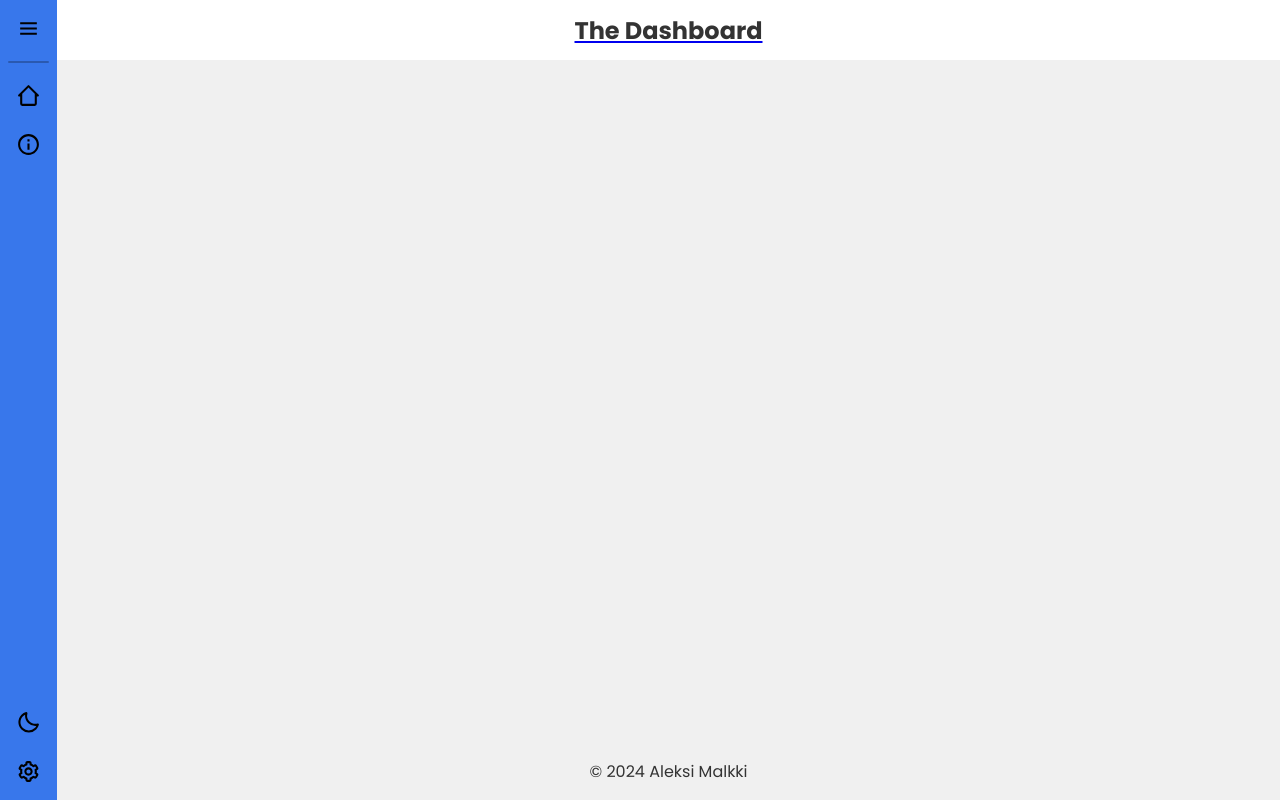
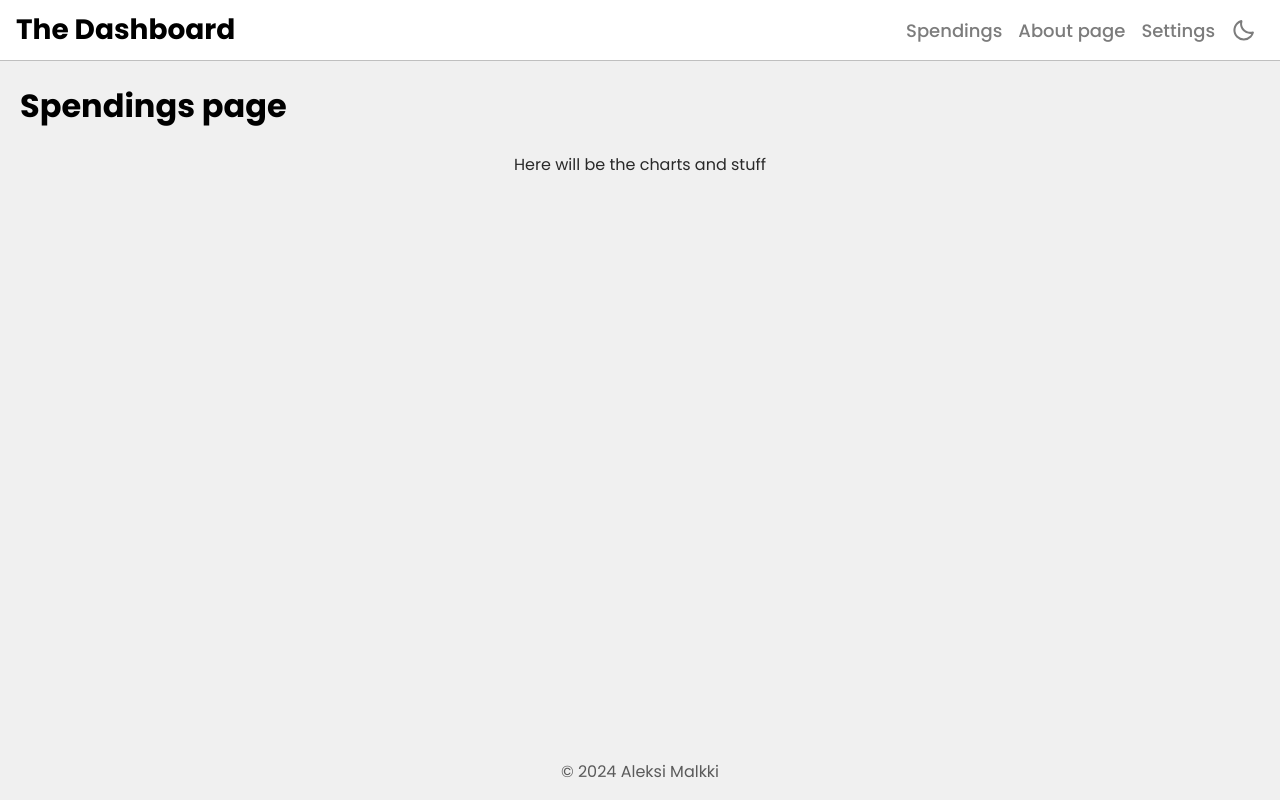
Before and after one commit to Alkama4/The-Dashboard, a Vue app: page /spendings in a window 1280 px wide. Built offline with nearby package versions, Linux system fonts and the light colour scheme.

Commit message:
Pivot to topbar

```diff
--- a/src/App.vue
+++ b/src/App.vue
@@ -1,6 +1,6 @@
 <template>
-    <TopBar/>
-    <SideBar @toggle-dark-mode="toggleDarkMode" @toggle-side-bar="toggleSideBar"/>
+    <TopBar @toggle-dark-mode="toggleDarkMode"/>
+    <!-- <SideBar @toggle-dark-mode="toggleDarkMode" @toggle-side-bar="toggleSideBar"/> -->
     <main>
         <RouterView/>
     </main>
@@ -14,14 +14,14 @@
 import { toggleDarkMode, initializeDarkMode } from './utils/darkMode';
 import { toggleSideBar , initializeSideBar} from './utils/sideBar';
 import TopBar from './components/TopBar.vue';
-import SideBar from './components/SideBar.vue';
+// import SideBar from './components/SideBar.vue';
 
 // Exports
 export default {
     name: 'App',
     components: {
         TopBar,
-        SideBar,
+        // SideBar,
     },
     mounted() {
         initializeDarkMode();
--- a/src/assets/global.css
+++ b/src/assets/global.css
@@ -4,15 +4,13 @@
     --font-size-base: 1rem;
     --font-size-large: 1.25rem;
     --font-size-heading: 2rem;
+    --font-size-logo: 1.75rem;
 
     /* spacing */
     --spacing-xs: 4px;
     --spacing-sm: 8px;
     --spacing-md: 16px;
     --spacing-lg: 32px;
-
-    /* Sizes */
-    --size-icon: 25px;
 
     /* border radius */
     --border-radius-small: 4px;
@@ -24,9 +22,11 @@
     --color-primary: #3498db;
     --color-secondary: #2ecc71;
     --color-accent: #e74c3c;
-    --color-text: #333;
+    --color-text: #292929;
+    --color-text-bold: #000000;
+    --color-text-light: #5a5a5a;
     --color-icon: #000000;
-    --color-divider: hsla(0, 0%, 0%, 0.25);
+    --color-border: hsla(0, 0%, 0%, 0.25);
 
 
     /* Backgrounds */
@@ -45,6 +45,9 @@
     --color-button-clean: hsla(0, 0%, 0%, 0);
     --color-button-clean-hover: hsla(0, 0%, 0%, 0.175);
     --color-button-clean-active: hsla(0, 0%, 0%, 0.125);
+
+    --color-button-nav: #7c7c7c;
+    --color-button-nav-hover: var(--color-text);
 }
 
 .dark-mode {
@@ -53,13 +56,14 @@
     --color-primary: #3498db;
     --color-secondary: #2ecc71;
     --color-accent: #e74c3c;
-    --color-text: #dddddd;
-    --color-icon: #ffffff;
-    --color-divider: hsla(0, 0%, 100%, 0.25);
+    --color-text: #ddd;
+    --color-text-bold: #fff;
+    --color-text-light: #888;
+    --color-border: hsla(0, 0%, 100%, 0.25);
 
     /* Backgrounds */
-    --color-background: #252525;
-    --color-background-top-bar: #3a3a3a;
+    --color-background: #111111;
+    --color-background-top-bar: #111;
     --color-background-side-bar: #192d52;
     --color-background-card: #303030;
 
@@ -74,6 +78,9 @@
     --color-button-clean-hover: hsla(0, 0%, 100%, 0.1);
     --color-button-clean-active: hsla(0, 0%, 100%, 0.075);
 
+    --color-button-nav: #888;
+    --color-button-nav-hover: var(--color-text);
+
 }
 
 /* - - - - PAGE SETUP - - - - */
@@ -87,25 +94,17 @@ html, body {
 
 #app {
     min-height: 100vh;
-    display: grid;
-    /* From now on handled by sideBar.js */
-    /* grid-template-columns: ? ?; */
-    grid-template-rows: 60px 1fr auto;
-    grid-template-areas:
-        "sidebar topbar"
-        "sidebar maincontent"
-        "sidebar footer";
-    transition: grid-template-columns 0.1s;
-
+    display: flex;
+    flex-direction: column;
 }
 
 main {
     margin-top: calc(var(--height-navigation-bar) + var(--spacing-md));
-    grid-area: maincontent;
 }
 
 footer {
-    grid-area: footer;
+    color: var(--color-text-light);
+    margin-top: auto;
 }
 
 /* - - - - GENERIC ELEMENTS - - - - */
@@ -117,6 +116,9 @@ p {
 
 h1 {
     margin-inline: 20px;
+}
+h1, h2, h3, h4 {
+    color: var(--color-text-bold);
 }
 
 button, .button-link {
--- a/src/components/TopBar.vue
+++ b/src/components/TopBar.vue
@@ -1,31 +1,87 @@
 <template>
     <div id="topBar">
-        <router-link to="/">
-            <h2>The Dashboard</h2>
-        </router-link>
+        <div id="topBarContent">
+            <div class="topBarSide">
+                <router-link to="/" class="websiteName">The Dashboard</router-link>
+            </div>
+            <div class="topBarSide">
+                <router-link class="navButton" to="/spendings">Spendings</router-link>
+                <router-link class="navButton" to="/about">About page</router-link>
+                <router-link class="navButton" to="/settings">Settings</router-link>
+                <IconDarkMode class="navButton" @click="$emit('toggle-dark-mode')"
+                    color="var(--color-button-nav)"
+                    color-hover="var(--color-button-nav-hover)"
+                    transition="0.1s"
+                />
+            </div>
+        </div>
     </div>
 </template>
 
 <script>
+    import IconDarkMode from './icons/IconDarkMode.vue';
+
     export default {
-        name: 'TopBar'
+        name: 'TopBar',
+        components: {
+            IconDarkMode,
+        },
     }
 </script>
 
 <style scoped>
+
     #topBar {
-        width: 100%;
+        width: 100vw;
+        background-color: var(--color-background-top-bar);
+        border-bottom: 1px solid var(--color-border);
+        transition: box-shadow 0.3s;
+    }
+
+    #topBarContent {
+        background-color: transparent;
+        width: 100vw;
+        max-width: 1600px;
+        margin-inline: auto;
+        height: 60px;
+
         display: flex;
         flex-direction: row;
         align-items: center;
-        justify-content: center;
-        grid-area: topbar;
-        background-color: var(--color-background-top-bar);
+        justify-content: space-between;
+        white-space: nowrap;
     }
 
-    h2 {
+    .topBarSide {
+        margin-inline: var(--spacing-md);
+    }
+
+    .navButton {
+        color: var(--color-button-nav);
+        font-size: large;
+        font-weight: 500;
+        text-decoration: none;
         margin: 0;
+        padding: var(--spacing-sm);
+        transition: color 0.1s;
+        background-color: transparent;
+
+        /* Keep elements aligned horizontally */
+        display: inline-flex;
+        align-items: center;
+        justify-content: center;
+        vertical-align: middle; /* Align the icon with text */
+    }
+    .navButton:hover {
+        color: var(--color-button-nav-hover);
+        box-shadow: 0 0 0 transparent;
+    }
+
+    .websiteName {
+        font-weight: 700;
+        font-size: var(--font-size-logo);
         text-decoration: none;
-        color: var(--color-text);
+        color: var(--color-text-bold);
     }
+
 </style>
--- /dev/null
+++ b/src/components/icons/BaseIcon.vue
@@ -0,0 +1,57 @@
+<!-- src/components/icons/BaseIcon.vue -->
+<template>
+    <svg
+        :width="size"
+        :height="size"
+        :fill="currentColor"
+        xmlns="http://www.w3.org/2000/svg"
+        viewBox="0 0 24 24"
+        aria-hidden="true"
+        :style="{
+            transition: transition,
+            cursor: 'pointer'
+        }"
+        @mouseenter="onMouseEnter"
+        @mouseleave="onMouseLeave"
+    >
+        <!-- Use `<slot />` to let each icon inject its unique SVG paths -->
+        <slot />
+    </svg>
+</template>
+
+<script>
+export default {
+    name: "BaseIcon",
+    props: {
+        size: {
+            type: [String, Number],
+            default: "25px",
+        },
+        color: {
+            type: String,
+            default: "var(--color-text)",
+        },
+        colorHover: {
+            type: String,
+            default: "var(--color-text)",
+        },
+        transition: {
+            type: String,
+            default: "0s",
+        },
+    },
+    data() {
+        return {
+            currentColor: this.color,
+        };
+    },
+    methods: {
+        onMouseEnter() {
+            this.currentColor = this.colorHover;
+        },
+        onMouseLeave() {
+            this.currentColor = this.color;
+        },
+    },
+};
+</script>
--- a/src/components/icons/IconDarkMode.vue
+++ b/src/components/icons/IconDarkMode.vue
@@ -1,30 +1,28 @@
 <!-- src/components/icons/IconDarkMode.vue -->
 
 <template>
-    <svg
-        :width="size"
-        :height="size"
-        :fill="color"
-        xmlns="http://www.w3.org/2000/svg"
-        viewBox="0 0 24 24"
-        aria-hidden="true"
+    <BaseIcon
+        :size="size"
+        :color="color"
+        :color-hover="colorHover"
+        :transition="transition"
     >
+        <!-- Unique SVG path for the Dark Mode icon goes here -->
         <path d="M20.742 13.045a8.088 8.088 0 0 1-2.077.271c-2.135 0-4.14-.83-5.646-2.336a8.025 8.025 0 0 1-2.064-7.723A1 1 0 0 0 9.73 2.034a10.014 10.014 0 0 0-4.489 2.582c-3.898 3.898-3.898 10.243 0 14.143a9.937 9.937 0 0 0 7.072 2.93 9.93 9.93 0 0 0 7.07-2.929 10.007 10.007 0 0 0 2.583-4.491 1.001 1.001 0 0 0-1.224-1.224zm-2.772 4.301a7.947 7.947 0 0 1-5.656 2.343 7.953 7.953 0 0 1-5.658-2.344c-3.118-3.119-3.118-8.195 0-11.314a7.923 7.923 0 0 1 2.06-1.483 10.027 10.027 0 0 0 2.89 7.848 9.972 9.972 0 0 0 7.848 2.891 8.036 8.036 0 0 1-1.484 2.059z"></path>
-    </svg>
+    </BaseIcon>
 </template>
 
 <script>
-    export default {
-        name: "IconDarkMode",
-        props: {
-            size: {
-                type: [String, Number],
-                default: "var(--size-icon)",
-            },
-            color: {
-                type: String,
-                default: "var(--color-button-general-text)",
-            },
-        },
-    };
+import BaseIcon from './BaseIcon.vue';
+
+export default {
+    name: "IconDarkMode",
+    components: { BaseIcon },
+    props: {
+        size: [String, Number],
+        color: String,
+        colorHover: String,
+        transition: String,
+    },
+};
 </script>
--- a/src/router/index.js
+++ b/src/router/index.js
@@ -1,23 +1,29 @@
 import { createRouter, createWebHistory } from 'vue-router';
-import HomePage from '../views/HomePage.vue'; // Make sure to import your Home component
-import AboutPage from '../views/AboutPage.vue'; // Import the new About page
-import SettingsPage from '../views/SettingsPage.vue'; // Import the new About page
+import HomePage from '../views/HomePage.vue';
+import AboutPage from '../views/AboutPage.vue';
+import SettingsPage from '../views/SettingsPage.vue';
+import SpendingsPage from '../views/SpendingsPage.vue';
 
 const routes = [
     {
         path: '/',
         name: 'Home',
-        component: HomePage // Your existing home component
+        component: HomePage
     },
     {
-        path: '/about', // Use a lowercase path for consistency
+        path: '/about',
         name: 'About',
-        component: AboutPage // Reference to the new component
+        component: AboutPage
     },
     {
-        path: '/settings', // Use a lowercase path for consistency
+        path: '/settings',
         name: 'Settings',
-        component: SettingsPage // Reference to the new component
+        component: SettingsPage
+    },
+    {
+        path: '/spendings',
+        name: 'Spendings',
+        component: SpendingsPage
     }
 ];
 
--- /dev/null
+++ b/src/views/SpendingsPage.vue
@@ -0,0 +1,16 @@
+<template>
+    <div>
+        <h1>Spendings page</h1>
+        <p>Here will be the charts and stuff</p>
+    </div>
+</template>
+
+<script>
+    export default {
+        name: 'SpendingsPage'
+    }
+</script>
+
+<style scoped>
+    /* Add your styles here */
+</style>
```
